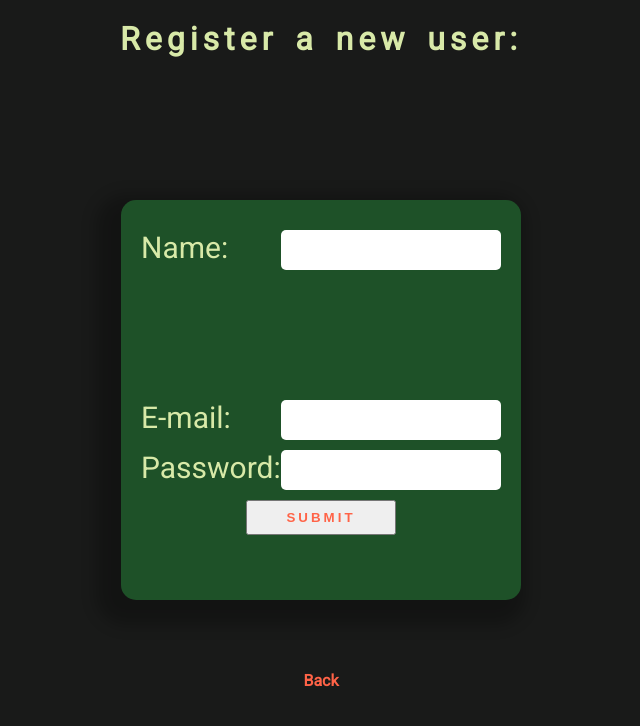
After one commit to UndefinedMamun/login-system-php, a PHP site: page /registration.php in a window 1280 px wide. The commit adds this page. Shown: the top 726 px of the page, without its empty margins (319-959 px from the left). Run offline with PHP 8.4, Linux system fonts and the light colour scheme.

Commit message:
registration route and admin role added

```diff
--- a/delete.php
+++ b/delete.php
@@ -5,6 +5,11 @@ session_start();
 
 // Detects if there is someone logged in.
 if(isset($_SESSION["id"]) && !empty($_SESSION["id"])){
+    $isAdmin = $_SESSION['role'] === 'admin';
+    if(!$isAdmin) {
+        echo "You are not an admin";
+        die;
+    }
 
     require 'config.php';
 
--- a/edit.php
+++ b/edit.php
@@ -5,7 +5,7 @@ require 'header.php';
 
 // Detects if there is someone logged in.
 if(isset($_SESSION["id"]) && !empty($_SESSION["id"])){
-
+    $isAdmin = $_SESSION['role'] === 'admin';
     // Receives PDO's configuration and opens a connection with the Database.
     require 'config.php';
 
@@ -65,7 +65,7 @@ if(isset($_SESSION["id"]) && !empty($_SESSION["id"])){
     <label>Password:</label>
     <input type="password" name="password">
     </dib>
-    <input class="btn" type="submit" name="submit" value="SUBMIT">
+    <input disabled="<?php !$isAdmin ?>" class="btn" type="submit" name="submit" value="SUBMIT">
 </form>
 </div>
 
--- a/index.php
+++ b/index.php
@@ -6,7 +6,7 @@ session_start();
 
 // Detects if there is someone logged in.
 if(isset($_SESSION['id']) && !empty($_SESSION['id'])){
-    echo "<h1> You are logged in with the id: ".$_SESSION["id"]."</h1>";
+    echo "<h1> Hello ".$_SESSION["name"]." Wellcome Back</h1>";
     header("Refresh:2; url=list.php");
 }else{
     header("Location: login.php");
--- a/list.php
+++ b/list.php
@@ -8,7 +8,7 @@ session_start();
 
 // Detects if there someone logged in.
 if(isset($_SESSION['id']) && !empty($_SESSION['id'])){
-
+    $isAdmin = $_SESSION['role'] === 'admin';
     // Receives PDO's configuration and opens a connection with the Database.
     require 'config.php';
 
@@ -28,7 +28,7 @@ if(isset($_SESSION['id']) && !empty($_SESSION['id'])){
     <tr>
     <th>Name</th>
     <th>E-mail</th>
-    <th>Actions</th>
+    <?php if($isAdmin) echo "<th>Actions</th>" ?>
     </tr>
     <?php
     if($sql->rowCount() > 0){
@@ -36,7 +36,7 @@ if(isset($_SESSION['id']) && !empty($_SESSION['id'])){
         echo "<tr>";
         echo "<td style='text-align:center'>".$user["name"]."</td>";
         echo "<td style='text-align:center'>".$user["email"]."</td>";
-        echo '<td style="text-align:center"><a href="edit.php?id='.$user["id"].'">Edit</a> - <a href="delete.php?id='.$user["id"].'">Delete</a>';
+        if($isAdmin) echo '<td style="text-align:center"><a href="edit.php?id='.$user["id"].'">Edit</a> - <a href="delete.php?id='.$user["id"].'">Delete</a>';
         echo "</tr>";
     }
     }else{
--- a/login.php
+++ b/login.php
@@ -25,6 +25,8 @@ if(!isset($_SESSION["id"]) && empty($_SESSION["id"])){
 
             // Stores user's id on the session's id, therefore loggin in the user.
             $_SESSION["id"] = $data["id"];
+            $_SESSION['role'] = $data['role'];
+            $_SESSION['name'] = $data['name'];
             header("Location: index.php");
 
         }else{
--- /dev/null
+++ b/registration.php
@@ -0,0 +1,48 @@
+<?php
+session_start();
+require 'header.php';
+
+require 'config.php';
+
+
+// Receives data from forms.
+$name = addslashes(@$_POST["name"]);
+$email = addslashes(@$_POST["email"]);
+$password = addslashes(md5(@$_POST["password"]));
+
+$sql = "INSERT INTO users (name, email, password) values ('$name', '$email', '$password')";
+
+// Detects if there is a form submission, and sends $sql's query to PDO.
+if (isset($_POST["submit"])) {
+    $pdo->query($sql);
+    header('Location: index.php');
+}
+
+?>
+
+<h1 class="loginH">Register a new user:</h1>
+<div class="card">
+    <form method="POST">
+        <div class="in1">
+            <label>Name:</label>
+            <input type="text" name="name">
+        </div>
+        <div class="in2">
+            <label>E-mail:</label>
+            <input type="email" name="email">
+        </div>
+        <div class="in3">
+            <label>Password:</label>
+            <input type="password" name="password">
+        </div>
+        <input class="btn" type="submit" name="submit" value="SUBMIT">
+    </form>
+</div>
+
+<a href="index.php" class="back">Back</a>
+
+<?php
+
+require 'footer.php';
+
+?>
```
Also changed, not shown: add.php (+8 -6 lines).
